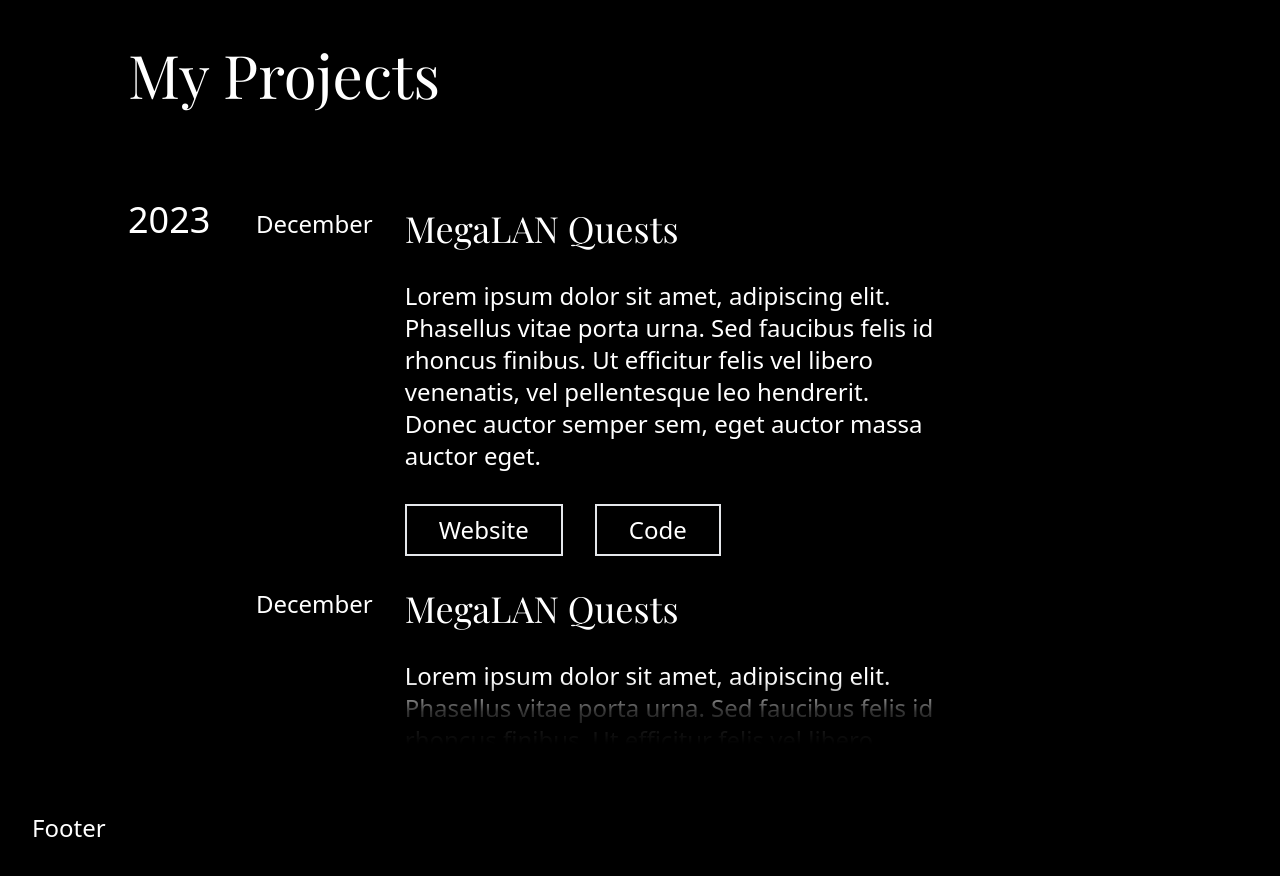
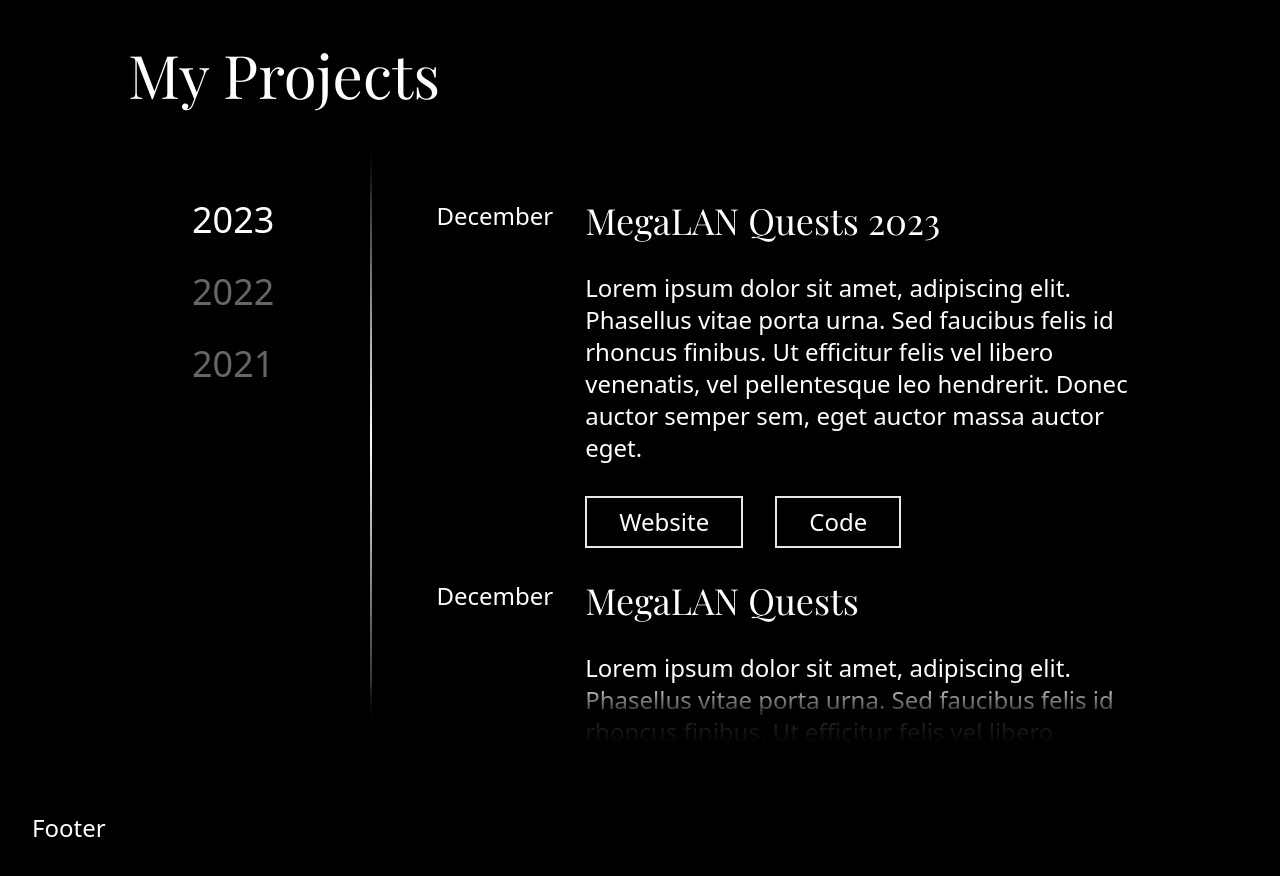
Before and after one commit to HARI-PRMD/portfolio, a Next.js app: page / in a window 1280 px wide. Shown: the part 820-1696 px from the top of the page. Built offline with nearby package versions, Linux system fonts and the light colour scheme; no server answers.

Commit message:
Completed Projects component

```diff
--- a/src/components/projects/AllProjects.tsx
+++ b/src/components/projects/AllProjects.tsx
@@ -1,14 +1,92 @@
+import { useEffect, useRef, useState } from "react";
 import ProjectCard from "./ProjectCard";
 
 const AllProjects = () => {
-  // TODO: Month sticky scrolls
+  const containerRef = useRef<HTMLDivElement>(null);
+  const ref2023 = useRef<HTMLDivElement>(null);
+  const ref2022 = useRef<HTMLDivElement>(null);
+  const ref2021 = useRef<HTMLDivElement>(null);
+  const [activeYear, setActiveYear] = useState<number | null>(0);
 
+  useEffect(() => {
+    const handleScroll = () => {
+      const container = containerRef.current;
+      if (container) {
+        const scrollPosition = container.scrollTop + container.offsetHeight / 2;
+        const yearRefs = [ref2023, ref2022, ref2021];
+        const activeRef = yearRefs.find(
+          (ref) => ref.current && ref.current.offsetTop >= scrollPosition
+        );
+        if (activeRef) {
+          const activeIndex = yearRefs.indexOf(activeRef);
+          setActiveYear(activeIndex);
+        }
+      }
+    };
+
+    containerRef.current?.addEventListener("scroll", handleScroll);
+    return () => {
+      containerRef.current?.removeEventListener("scroll", handleScroll);
+    };
+  }, []);
+
+  const scrollToYear = (index: number) => {
+    const yearRefs = [ref2023, ref2022, ref2021];
+    const targetRef = yearRefs[index]?.current;
+    if (targetRef && containerRef.current) {
+      const scrollTop =
+        targetRef.offsetTop - containerRef.current.offsetTop - 40;
+      containerRef.current?.scrollTo({
+        top: scrollTop,
+        behavior: "smooth",
+      });
+    }
+  };
   return (
     <div className="fr z-0 h-full">
-      <div className="h-full space-y-8 overflow-auto py-16">
-        <div>
-          <p className="p-main sticky top-0">2023</p>
-          <div className="-translate-y-8 space-y-8 pl-32">
+      <div className="fc space-y-8 py-16 pl-16">
+        <button
+          className={`p-main ${
+            activeYear === 0 ? "text-white" : "text-white/40"
+          }`}
+          onClick={() => scrollToYear(0)}
+        >
+          2023
+        </button>
+        <button
+          className={`p-main ${
+            activeYear === 1 ? "text-white" : "text-white/40"
+          }`}
+          onClick={() => scrollToYear(1)}
+        >
+          2022
+        </button>
+        <button
+          className={`p-main ${
+            activeYear === 2 ? "text-white" : "text-white/40"
+          }`}
+          onClick={() => scrollToYear(2)}
+        >
+          2021
+        </button>
+      </div>
+      <div className="h-full w-2 translate-x-24 bg-gradient-to-b from-transparent via-white to-transparent"></div>
+      <div className="absolute z-30 h-16 w-5/6 bg-gradient-to-b from-black to-transparent" />
+      <div
+        className="ref={containerRef} h-full space-y-8 overflow-auto pl-40 pt-8"
+        ref={containerRef}
+      >
+        <div ref={ref2023}></div>
+        <ProjectCard
+          title="MegaLAN Quests 2023"
+          description="Lorem ipsum dolor sit amet, adipiscing elit. Phasellus vitae
+          porta urna. Sed faucibus felis id rhoncus finibus. Ut efficitur
+          felis vel libero venenatis, vel pellentesque leo hendrerit.
+          Donec auctor semper sem, eget auctor massa auctor eget."
+          month="December"
+          websiteLink="http://localhost:3000/"
+          codeLink="http://localhost:3000/"
+        />
         <ProjectCard
           title="MegaLAN Quests"
           description="Lorem ipsum dolor sit amet, adipiscing elit. Phasellus vitae
@@ -29,13 +107,30 @@ const AllProjects = () => {
           websiteLink="http://localhost:3000/"
           codeLink="http://localhost:3000/"
         />
-          </div>
-        </div>
-        <div>
-          <p className="p-main sticky top-0">2022</p>
-          <div className="-translate-y-8 space-y-8 pl-32">
         <ProjectCard
           title="MegaLAN Quests"
+          description="Lorem ipsum dolor sit amet, adipiscing elit. Phasellus vitae
+  porta urna. Sed faucibus felis id rhoncus finibus. Ut efficitur
+  felis vel libero venenatis, vel pellentesque leo hendrerit.
+  Donec auctor semper sem, eget auctor massa auctor eget."
+          month="December"
+          websiteLink="http://localhost:3000/"
+          codeLink="http://localhost:3000/"
+        />
+
+        <div ref={ref2022}></div>
+        <ProjectCard
+          title="MegaLAN Quests 2022"
+          description="Lorem ipsum dolor sit amet, adipiscing elit. Phasellus vitae
+          porta urna. Sed faucibus felis id rhoncus finibus. Ut efficitur
+          felis vel libero venenatis, vel pellentesque leo hendrerit.
+          Donec auctor semper sem, eget auctor massa auctor eget."
+          month="December"
+          websiteLink="http://localhost:3000/"
+          codeLink="http://localhost:3000/"
+        />
+        <ProjectCard
+          title="MegaLAN Quests 2022"
           description="Lorem ipsum dolor sit amet, adipiscing elit. Phasellus vitae
           porta urna. Sed faucibus felis id rhoncus finibus. Ut efficitur
           felis vel libero venenatis, vel pellentesque leo hendrerit.
@@ -54,13 +149,10 @@ const AllProjects = () => {
           websiteLink="http://localhost:3000/"
           codeLink="http://localhost:3000/"
         />
-          </div>
-        </div>
-        <div>
-          <p className="p-main sticky top-0">2021</p>
-          <div className="-translate-y-8 space-y-8 pl-32">
+
+        <div ref={ref2021}></div>
         <ProjectCard
-              title="MegaLAN Quests"
+          title="MegaLAN Quests 2021"
           description="Lorem ipsum dolor sit amet, adipiscing elit. Phasellus vitae
           porta urna. Sed faucibus felis id rhoncus finibus. Ut efficitur
           felis vel libero venenatis, vel pellentesque leo hendrerit.
@@ -70,7 +162,7 @@ const AllProjects = () => {
           codeLink="http://localhost:3000/"
         />
         <ProjectCard
-              title="MegaLAN Quests"
+          title="MegaLAN Quests 2021"
           description="Lorem ipsum dolor sit amet, adipiscing elit. Phasellus vitae
           porta urna. Sed faucibus felis id rhoncus finibus. Ut efficitur
           felis vel libero venenatis, vel pellentesque leo hendrerit.
@@ -79,8 +171,17 @@ const AllProjects = () => {
           websiteLink="http://localhost:3000/"
           codeLink="http://localhost:3000/"
         />
-          </div>
-        </div>
+        <ProjectCard
+          title="MegaLAN Quests 2021"
+          description="Lorem ipsum dolor sit amet, adipiscing elit. Phasellus vitae
+          porta urna. Sed faucibus felis id rhoncus finibus. Ut efficitur
+          felis vel libero venenatis, vel pellentesque leo hendrerit.
+          Donec auctor semper sem, eget auctor massa auctor eget."
+          month="December"
+          websiteLink="http://localhost:3000/"
+          codeLink="http://localhost:3000/"
+        />
+        {/* <div className="py-96"></div> */}
       </div>
     </div>
   );
--- a/src/pages/index.tsx
+++ b/src/pages/index.tsx
@@ -33,11 +33,11 @@ export default function Home() {
         </section>
         <section className="h-screen w-full space-y-8 px-32 pb-32 pt-16">
           <h2>My Projects</h2>
-          <div className="absolute z-30 h-16 w-4/5 bg-gradient-to-b from-black to-transparent" />
-          <div className="h-full w-4/5">
+
+          <div className="h-full">
             <AllProjects />
           </div>
-          <div className="absolute h-16 w-4/5 -translate-y-24 bg-gradient-to-t from-black via-black/80 to-transparent" />
+          <div className="absolute h-16 w-5/6 -translate-y-24 bg-gradient-to-t from-black via-black/80 to-transparent" />
         </section>
       </Layout>
     </>
```
Lines whose indentation alone changed are shown as unchanged.
